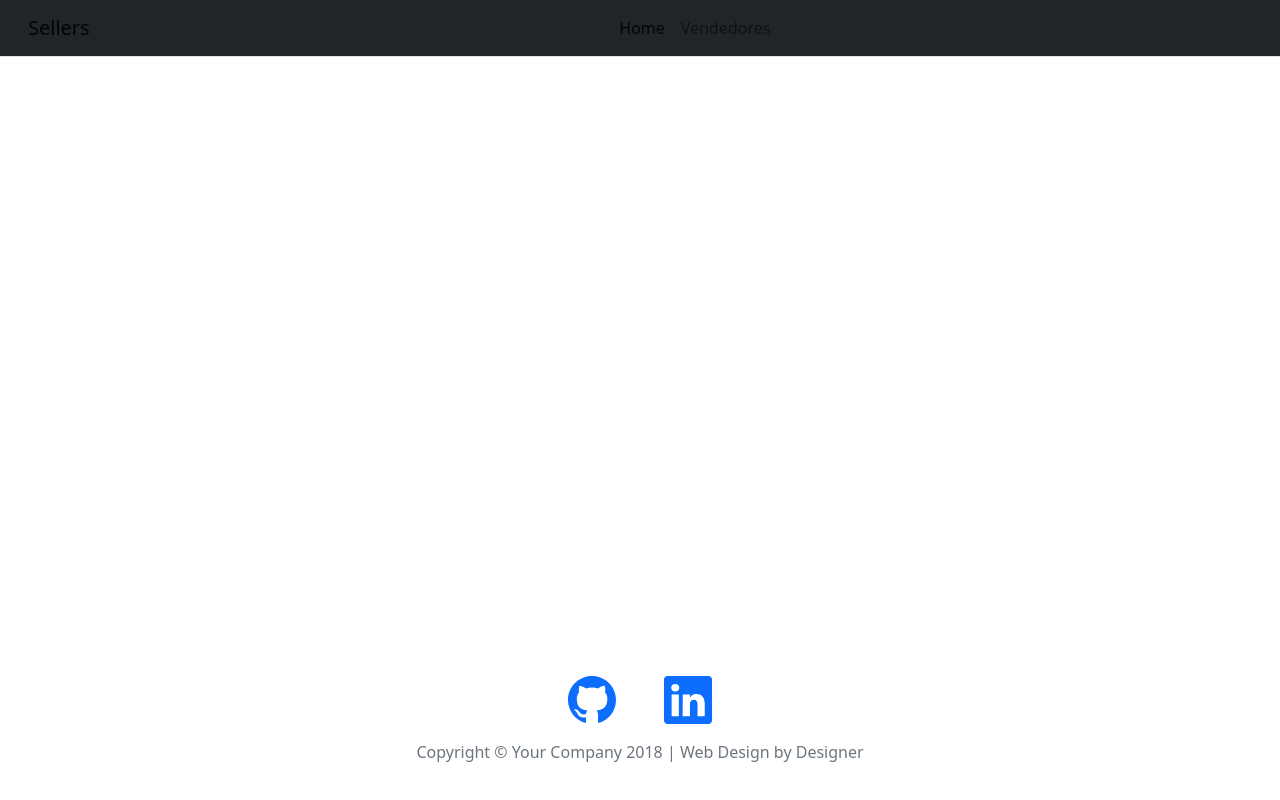
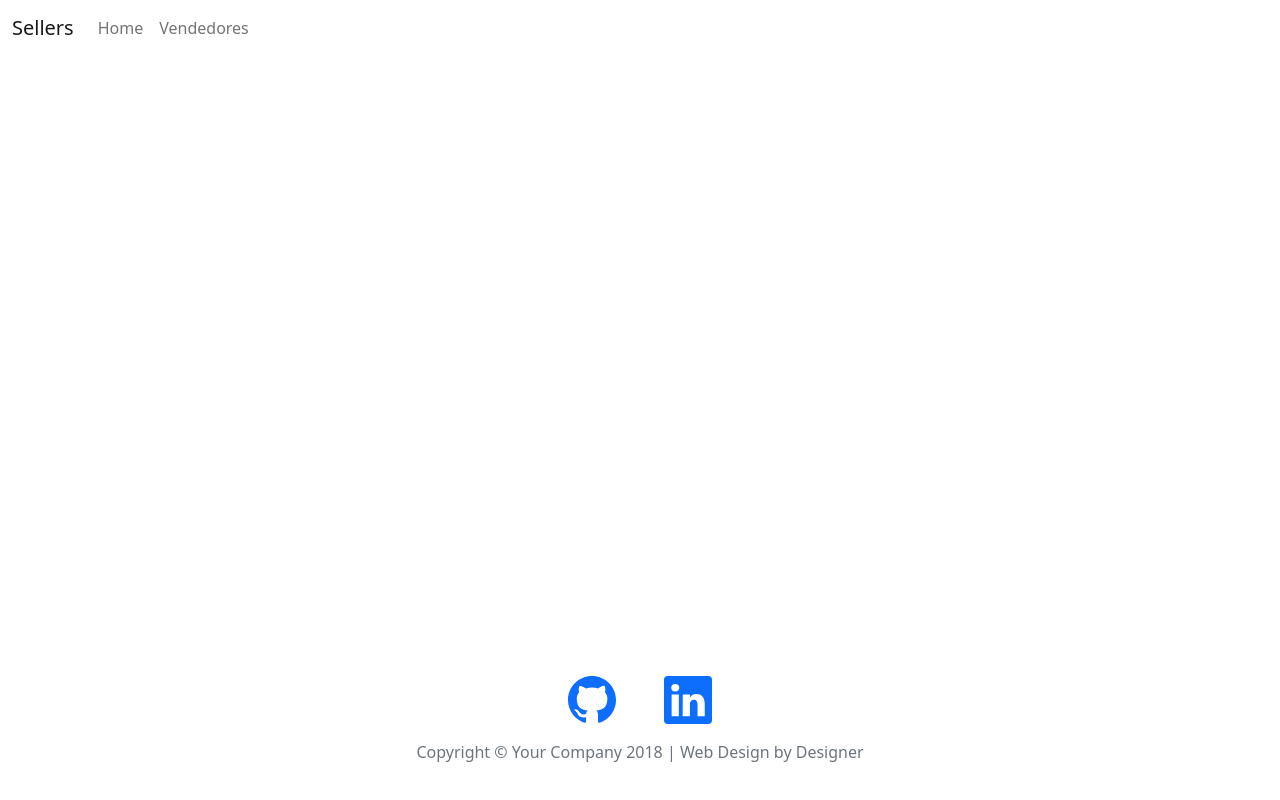
Before and after one commit to MarceloMendesFatec/Seller-Spring-Angular, an Angular app in the folder Front-end/seller/: page / in a window 1280 px wide. Built offline with nearby package versions, Linux system fonts and the light colour scheme.

Commit message:
navbar done

```diff
--- a/Front-end/seller/src/app/header/header.component.html
+++ b/Front-end/seller/src/app/header/header.component.html
@@ -1,16 +1,21 @@
-<nav class="navbar  navbar-expand-sm bg-dark border-bottom border-bottom-dark" >
-  <div class="container-fluid">
-    <a class="navbar-brand ms-3" href="#">Sellers</a>
-    <i class="fa fa-facebook"></i>
+<nav class="navbar navbar-expand-sm mb-3">
+	<div class="container-fluid">
+		<a class="navbar-brand" [routerLink]="'.'">Sellers</a>
 
-    <button class="navbar-toggler" type="button" data-bs-toggle="collapse" data-bs-target="#navbarNavAltMarkup" aria-controls="navbarNavAltMarkup" aria-expanded="false" aria-label="Toggle navigation">
-      <span class="navbar-toggler-icon"></span>
-    </button>
-    <div class="collapse navbar-collapse justify-content-center" id="navbarNavAltMarkup">
-      <div class="navbar-nav text-center">
-        <a class="nav-link active" aria-current="page" href="#">Home</a>
-        <a class="nav-link" href="#">Vendedores</a>
-      </div>
-    </div>
-  </div>
+		<!-- Step 3: Toggle the value of the property when the toggler button is clicked. -->
+		<button class="navbar-toggler" type="button" (click)="isMenuCollapsed = !isMenuCollapsed">&#9776;</button>
+
+		<!-- Step 2: Add the ngbCollapse directive to the element below. -->
+		<div [ngbCollapse]="isMenuCollapsed" class="collapse navbar-collapse">
+			<ul class="navbar-nav">
+				<li class="nav-item active">
+					<!-- Step 4: Close the menu when a link is clicked. -->
+					<a class="nav-link" [routerLink]="'.'" (click)="isMenuCollapsed = true">Home</a>
+				</li>
+				<li class="nav-item">
+					<a class="nav-link" [routerLink]="'.'" (click)="isMenuCollapsed = true">Vendedores</a>
+				</li>
+			</ul>
+		</div>
+	</div>
 </nav>
--- a/Front-end/seller/src/app/header/header.component.ts
+++ b/Front-end/seller/src/app/header/header.component.ts
@@ -1,4 +1,5 @@
 import { Component } from '@angular/core';
+
 
 @Component({
   selector: 'app-header',
@@ -6,5 +7,5 @@ import { Component } from '@angular/core';
   styleUrls: ['./header.component.css']
 })
 export class HeaderComponent {
-
+  isMenuCollapsed = true;
 }
```
Also changed, not shown: 1 other file (tests, documents, lock files or other folders).
